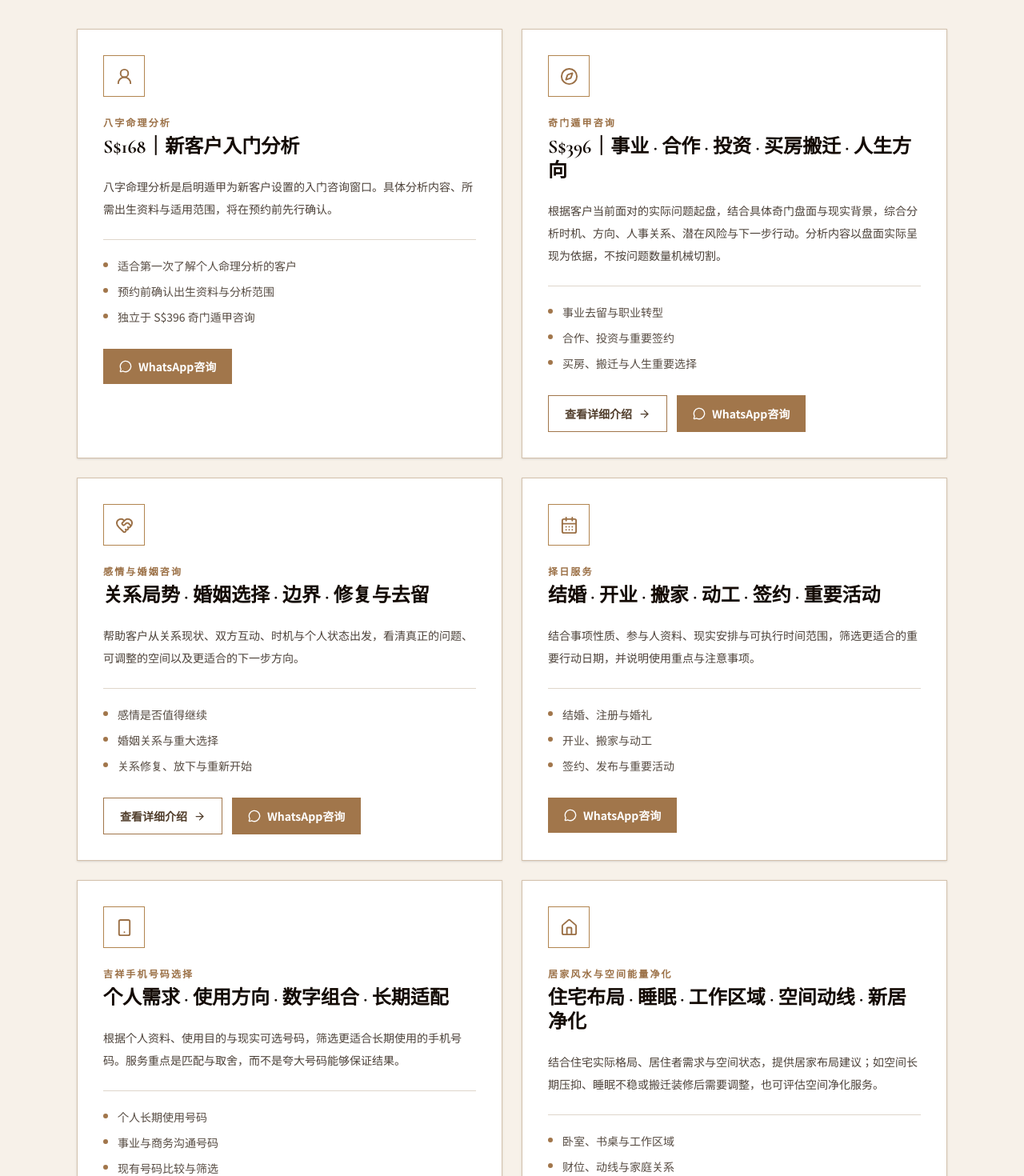
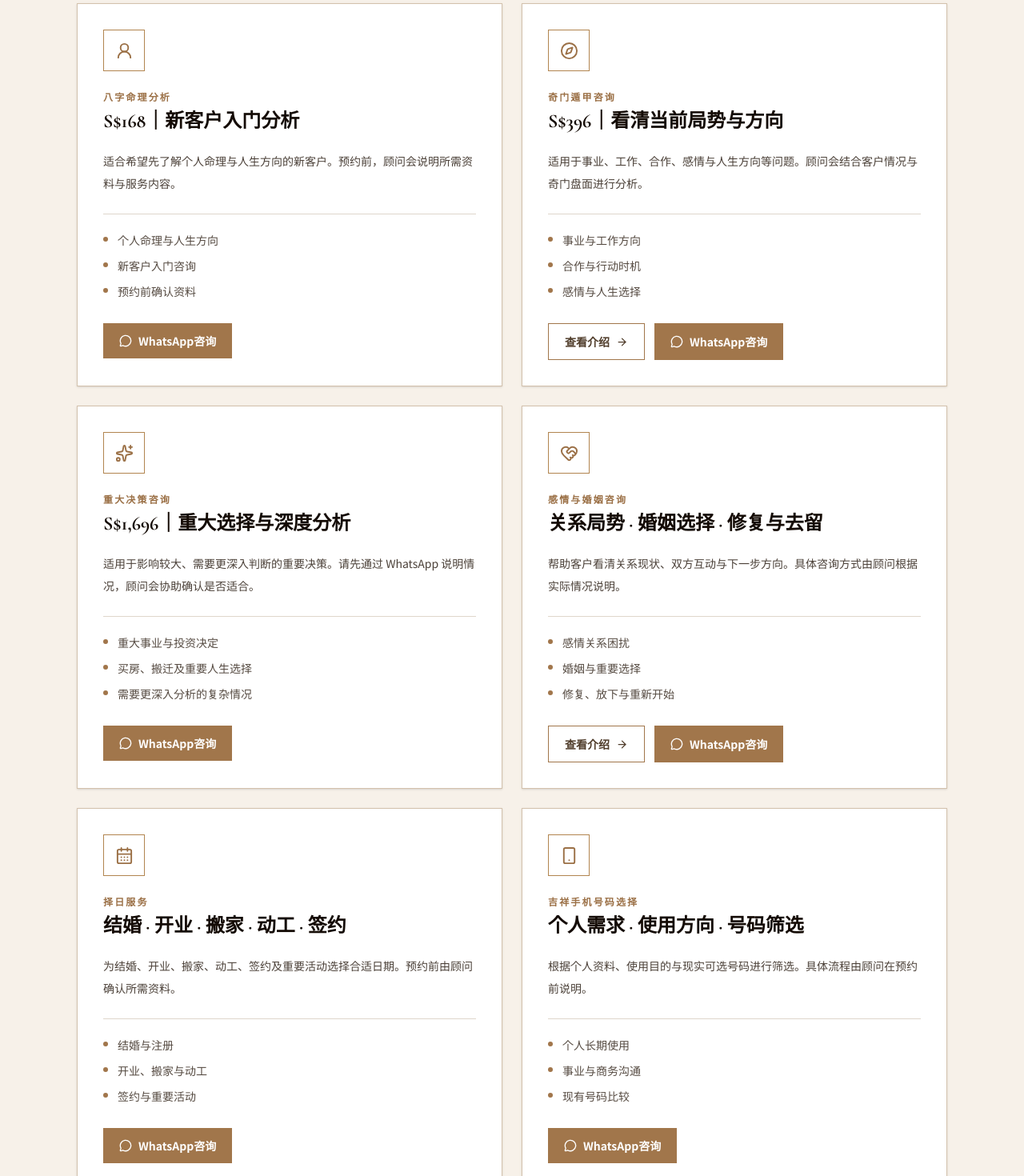
Before and after one commit to BODHIWONG/qmfeng-website, a Next.js app: page /personal-advisory in a window 1280 px wide. Shown: the part 900-2370 px from the top of the page at 80% size. Built offline with nearby package versions, Linux system fonts and the light colour scheme.

Commit message:
Add Major Decision Consultation and simplify personal service copy

```diff
--- a/components/personal-advisory-content.tsx
+++ b/components/personal-advisory-content.tsx
@@ -44,43 +44,50 @@ const services: PersonalService[] = [
     titleEn: "Bazi Analysis",
     focusZh: "S$168｜新客户入门分析",
     focusEn: "S$168 · Entry Analysis for New Clients",
-    bodyZh:
-      "八字命理分析是启明遁甲为新客户设置的入门咨询窗口。具体分析内容、所需出生资料与适用范围，将在预约前先行确认。",
-    bodyEn:
-      "Bazi Analysis is Qimen Strategy’s entry consultation window for new clients. The analysis scope, required birth information and suitability are confirmed before booking.",
-    examplesZh: ["适合第一次了解个人命理分析的客户", "预约前确认出生资料与分析范围", "独立于 S$396 奇门遁甲咨询"],
-    examplesEn: ["Suitable for clients new to personal Bazi analysis", "Birth information and scope confirmed before booking", "Separate from the S$396 Qi Men Dun Jia consultation"],
+    bodyZh: "适合希望先了解个人命理与人生方向的新客户。预约前，顾问会说明所需资料与服务内容。",
+    bodyEn: "An entry service for new clients who want to understand their personal Bazi and life direction. Required information and service details are explained before booking.",
+    examplesZh: ["个人命理与人生方向", "新客户入门咨询", "预约前确认资料"],
+    examplesEn: ["Personal Bazi and life direction", "Entry consultation for new clients", "Information confirmed before booking"],
     waText: "Hello Qimen Strategy, I would like to enquire about the S$168 Bazi Analysis.",
   },
   {
-    id: "major-decisions",
+    id: "qimen-consultation",
     icon: Compass,
     titleZh: "奇门遁甲咨询",
     titleEn: "Qi Men Dun Jia Consultation",
-    focusZh: "S$396｜事业 · 合作 · 投资 · 买房搬迁 · 人生方向",
-    focusEn: "S$396 · Career · Partnership · Investment · Property · Life Direction",
-    bodyZh:
-      "根据客户当前面对的实际问题起盘，结合具体奇门盘面与现实背景，综合分析时机、方向、人事关系、潜在风险与下一步行动。分析内容以盘面实际呈现为依据，不按问题数量机械切割。",
-    bodyEn:
-      "A consultation based on the Qi Men chart cast for the client’s current situation, integrating timing, direction, people dynamics, risk and practical next steps. The analysis follows what the chart presents rather than mechanically counting questions.",
-    examplesZh: ["事业去留与职业转型", "合作、投资与重要签约", "买房、搬迁与人生重要选择"],
-    examplesEn: ["Career and transition", "Partnership, investment and signing", "Property, relocation and major life choices"],
+    focusZh: "S$396｜看清当前局势与方向",
+    focusEn: "S$396 · Clarity on the Current Situation and Direction",
+    bodyZh: "适用于事业、工作、合作、感情与人生方向等问题。顾问会结合客户情况与奇门盘面进行分析。",
+    bodyEn: "Suitable for career, work, partnership, relationship and life-direction concerns. The consultant reviews the client’s situation together with the Qi Men chart.",
+    examplesZh: ["事业与工作方向", "合作与行动时机", "感情与人生选择"],
+    examplesEn: ["Career and work direction", "Partnerships and timing", "Relationship and life choices"],
     href: "/decision",
     waText: "Hello Qimen Strategy, I would like to enquire about the S$396 Qi Men Dun Jia consultation.",
+  },
+  {
+    id: "major-decision-consultation",
+    icon: Sparkles,
+    titleZh: "重大决策咨询",
+    titleEn: "Major Decision Consultation",
+    focusZh: "S$1,696｜重大选择与深度分析",
+    focusEn: "S$1,696 · Major Choices and In-Depth Analysis",
+    bodyZh: "适用于影响较大、需要更深入判断的重要决策。请先通过 WhatsApp 说明情况，顾问会协助确认是否适合。",
+    bodyEn: "For high-impact decisions that require deeper assessment. Briefly share the situation through WhatsApp and the consultant will confirm whether this service is suitable.",
+    examplesZh: ["重大事业与投资决定", "买房、搬迁及重要人生选择", "需要更深入分析的复杂情况"],
+    examplesEn: ["Major business and investment decisions", "Property, relocation and important life choices", "Complex situations requiring deeper analysis"],
+    waText: "Hello Qimen Strategy, I would like to enquire about the S$1,696 Major Decision Consultation. My situation is:",
   },
   {
     id: "relationship-marriage",
     icon: HeartHandshake,
     titleZh: "感情与婚姻咨询",
     titleEn: "Relationship & Marriage Advisory",
-    focusZh: "关系局势 · 婚姻选择 · 边界 · 修复与去留",
-    focusEn: "Relationship Dynamics · Marriage · Boundaries · Repair or Exit",
-    bodyZh:
-      "帮助客户从关系现状、双方互动、时机与个人状态出发，看清真正的问题、可调整的空间以及更适合的下一步方向。",
-    bodyEn:
-      "Private relationship advisory to clarify dynamics, boundaries, timing and the realistic next direction.",
-    examplesZh: ["感情是否值得继续", "婚姻关系与重大选择", "关系修复、放下与重新开始"],
-    examplesEn: ["Whether to continue", "Marriage and major choices", "Repair, release or restart"],
+    focusZh: "关系局势 · 婚姻选择 · 修复与去留",
+    focusEn: "Relationship Dynamics · Marriage · Repair or Exit",
+    bodyZh: "帮助客户看清关系现状、双方互动与下一步方向。具体咨询方式由顾问根据实际情况说明。",
+    bodyEn: "Private advisory to clarify relationship dynamics and the next direction. The consultant explains the suitable format based on the actual situation.",
+    examplesZh: ["感情关系困扰", "婚姻与重要选择", "修复、放下与重新开始"],
+    examplesEn: ["Relationship concerns", "Marriage and important choices", "Repair, release or restart"],
     href: "/relationship-clarity-reading-singapore",
     waText: "Hello Qimen Strategy, I would like to enquire about a private relationship or marriage consultation.",
   },
@@ -89,14 +96,12 @@ const services: PersonalService[] = [
     icon: CalendarDays,
     titleZh: "择日服务",
     titleEn: "Auspicious Date Selection",
-    focusZh: "结婚 · 开业 · 搬家 · 动工 · 签约 · 重要活动",
-    focusEn: "Marriage · Opening · Moving · Renovation · Signing · Key Events",
-    bodyZh:
-      "结合事项性质、参与人资料、现实安排与可执行时间范围，筛选更适合的重要行动日期，并说明使用重点与注意事项。",
-    bodyEn:
-      "Date selection based on the event, people involved, practical constraints and the available action window.",
-    examplesZh: ["结婚、注册与婚礼", "开业、搬家与动工", "签约、发布与重要活动"],
-    examplesEn: ["Marriage and registration", "Opening, moving and renovation", "Signing, launch and important events"],
+    focusZh: "结婚 · 开业 · 搬家 · 动工 · 签约",
+    focusEn: "Marriage · Opening · Moving · Renovation · Signing",
+    bodyZh: "为结婚、开业、搬家、动工、签约及重要活动选择合适日期。预约前由顾问确认所需资料。",
+    bodyEn: "Date selection for marriage, openings, moving, renovation, signing and important events. Required information is confirmed before booking.",
+    examplesZh: ["结婚与注册", "开业、搬家与动工", "签约与重要活动"],
+    examplesEn: ["Marriage and registration", "Opening, moving and renovation", "Signing and important events"],
     waText: "Hello Qimen Strategy, I would like to enquire about auspicious date selection.",
   },
   {
@@ -104,13 +109,11 @@ const services: PersonalService[] = [
     icon: Smartphone,
     titleZh: "吉祥手机号码选择",
     titleEn: "Mobile Number Selection",
-    focusZh: "个人需求 · 使用方向 · 数字组合 · 长期适配",
-    focusEn: "Personal Needs · Usage · Number Pattern · Long-Term Fit",
-    bodyZh:
-      "根据个人资料、使用目的与现实可选号码，筛选更适合长期使用的手机号码。服务重点是匹配与取舍，而不是夸大号码能够保证结果。",
-    bodyEn:
-      "Personalised mobile number selection based on the user, intended purpose and realistically available options, without exaggerated guarantees.",
-    examplesZh: ["个人长期使用号码", "事业与商务沟通号码", "现有号码比较与筛选"],
+    focusZh: "个人需求 · 使用方向 · 号码筛选",
+    focusEn: "Personal Needs · Usage · Number Selection",
+    bodyZh: "根据个人资料、使用目的与现实可选号码进行筛选。具体流程由顾问在预约前说明。",
+    bodyEn: "Selection based on personal information, intended use and realistically available numbers. The process is explained before booking.",
+    examplesZh: ["个人长期使用", "事业与商务沟通", "现有号码比较"],
     examplesEn: ["Long-term personal use", "Business communication", "Comparison of available numbers"],
     waText: "Hello Qimen Strategy, I would like to enquire about mobile number selection.",
   },
@@ -119,14 +122,12 @@ const services: PersonalService[] = [
     icon: Home,
     titleZh: "居家风水与空间能量净化",
     titleEn: "Residential Feng Shui & Space Clearing",
-    focusZh: "住宅布局 · 睡眠 · 工作区域 · 空间动线 · 新居净化",
-    focusEn: "Home Layout · Sleep · Work Area · Flow · Space Clearing",
-    bodyZh:
-      "结合住宅实际格局、居住者需求与空间状态，提供居家布局建议；如空间长期压抑、睡眠不稳或搬迁装修后需要调整，也可评估空间净化服务。",
-    bodyEn:
-      "Residential layout and space review for sleep, work areas, movement and overall support, with space clearing assessed where appropriate.",
-    examplesZh: ["卧室、书桌与工作区域", "财位、动线与家庭关系", "新居、装修后与长期压抑空间"],
-    examplesEn: ["Bedroom and work areas", "Flow, focus and family use", "New homes, post-renovation or heavy spaces"],
+    focusZh: "住宅布局 · 睡眠 · 工作区域 · 空间调整",
+    focusEn: "Home Layout · Sleep · Work Area · Space Alignment",
+    bodyZh: "适用于住宅布局、睡眠环境、工作区域与空间状态的评估。上门服务将根据物业情况另行确认。",
+    bodyEn: "For residential layout, sleep environment, work areas and space-condition review. On-site services are assessed separately according to the property.",
+    examplesZh: ["卧室与工作区域", "住宅布局与动线", "新居与空间净化"],
+    examplesEn: ["Bedroom and work areas", "Residential layout and flow", "New homes and space clearing"],
     waText: "Hello Qimen Strategy, I would like to enquire about residential Feng Shui or space clearing.",
   },
 ];
@@ -154,12 +155,12 @@ export default function PersonalAdvisoryContent() {
                 className="mt-6 text-4xl font-semibold leading-tight text-[#f4dfb0] md:text-6xl"
                 style={{ fontFamily: "var(--font-cormorant), var(--font-noto-serif), serif" }}
               >
-                {t("个人重大决策与生活优化咨询", "Personal Advisory for Important Life Decisions")}
+                {t("个人咨询与重大决策支持", "Personal Advisory & Major Decision Support")}
               </h1>
               <p className="mt-7 max-w-3xl text-base leading-8 text-white/72 md:text-lg">
                 {t(
-                  "启明遁甲决策智库为个人客户提供八字命理分析、奇门遁甲咨询、感情婚姻、择日、吉祥手机号码、居家风水布局与空间能量净化服务。所有服务以实际问题与现实条件为基础，帮助你选择适合的分析入口。",
-                  "Qimen Strategy provides Bazi Analysis, Qi Men Dun Jia consultation, relationship and marriage advisory, auspicious date selection, mobile number selection, residential Feng Shui and space clearing. Each service is grounded in the client’s actual situation and practical needs."
+                  "启明遁甲为个人客户提供八字命理分析、奇门遁甲咨询、重大决策咨询、感情婚姻、择日、手机号码选择、居家风水与空间净化服务。请先说明情况，顾问会协助匹配适合的服务。",
+                  "Qimen Strategy provides Bazi Analysis, Qi Men Dun Jia consultation, Major Decision Consultation, relationship and marriage advisory, date selection, mobile number selection, residential Feng Shui and space clearing. Share the situation first and the consultant will help match the appropriate service."
                 )}
               </p>
 
@@ -171,13 +172,13 @@ export default function PersonalAdvisoryContent() {
 
               <div className="mt-9 flex flex-col gap-4 sm:flex-row sm:flex-wrap">
                 <a
-                  href={whatsappLink("Hello Qimen Strategy, I would like to enquire about a personal advisory service.")}
+                  href={whatsappLink("Hello Qimen Strategy, I would like to enquire about a personal advisory service. My situation is:")}
                   target="_blank"
                   rel="noopener noreferrer"
                   className="inline-flex items-center justify-center gap-3 bg-[#d6ad63] px-7 py-4 text-sm font-bold uppercase tracking-[0.12em] text-black hover:bg-[#f4dfb0]"
                 >
                   <MessageCircle size={18} />
-                  {t("说明你的咨询需求", "Share Your Enquiry")}
+                  {t("WhatsApp咨询", "WhatsApp Consultation")}
                 </a>
                 <a
                   href="#personal-services"
@@ -198,7 +199,7 @@ export default function PersonalAdvisoryContent() {
                 {t("个人咨询服务范围", "Personal Advisory Services")}
               </p>
               <h2 className="mt-4 text-3xl font-bold leading-tight md:text-5xl" style={{ fontFamily: "var(--font-cormorant), var(--font-noto-serif), serif" }}>
-                {t("根据问题性质，选择最适合的咨询入口", "Choose the Service That Matches the Actual Issue")}
+                {t("先了解服务，再由顾问协助匹配", "Understand the Services, Then Let the Consultant Help Match")}
               </h2>
             </div>
 
@@ -225,7 +226,7 @@ export default function PersonalAdvisoryContent() {
                     <div className="mt-7 flex flex-col gap-3 sm:flex-row sm:flex-wrap">
                       {service.href && (
                         <Link href={service.href} className="inline-flex items-center justify-center gap-2 border border-[oklch(0.60_0.08_65)] px-5 py-3 text-sm font-bold text-[oklch(0.38_0.04_65)] hover:bg-[oklch(0.60_0.08_65)] hover:text-white">
-                          {t("查看详细介绍", "View Details")}
+                          {t("查看介绍", "View Details")}
                           <ArrowRight size={15} />
                         </Link>
                       )}
@@ -268,8 +269,8 @@ export default function PersonalAdvisoryContent() {
               <h2 className="mt-5 text-2xl font-semibold text-[#f4dfb0]">{t("预约前准备", "Before Booking")}</h2>
               <p className="mt-4 text-sm leading-7 text-white/62">
                 {t(
-                  "请先简要说明你需要解决的问题、相关背景、希望作出决定的时间；涉及住宅空间时，请准备地址、户型、面积、平面图或现场照片。",
-                  "Briefly share the issue, relevant background and decision timeline. For residential matters, prepare the address, property type, size, floor plan or relevant photos."
+                  "请先通过 WhatsApp 简要说明目前的情况。顾问会进一步说明适合的服务、咨询方式与所需资料。",
+                  "Briefly share the current situation through WhatsApp. The consultant will explain the suitable service, consultation format and required information."
                 )}
               </p>
             </div>
@@ -280,17 +281,17 @@ export default function PersonalAdvisoryContent() {
           <div className="container mx-auto max-w-4xl">
             <Sparkles className="mx-auto text-[#d6ad63]" size={28} />
             <h2 className="mt-6 text-3xl font-semibold text-[#f4dfb0] md:text-5xl" style={{ fontFamily: "var(--font-cormorant), var(--font-noto-serif), serif" }}>
-              {t("先说明你的真实需要，再匹配适合的服务", "Share the Real Need First, Then Match the Right Service")}
+              {t("先说明情况，再匹配适合的服务", "Share the Situation First, Then Match the Right Service")}
             </h2>
             <p className="mx-auto mt-5 max-w-2xl text-base leading-8 text-white/65">
               {t(
-                "你不需要先判断自己属于哪一种服务。通过WhatsApp简要说明情况，我们会先确认问题范围、咨询方式与所需资料。",
-                "You do not need to identify the service category yourself. Share the situation by WhatsApp and we will first confirm the scope, format and information required."
+                "不确定适合哪一种咨询，也可以直接联系我们。顾问会根据实际情况进一步说明。",
+                "You may contact us directly even if you are unsure which service fits. The consultant will explain the next step based on the actual situation."
               )}
             </p>
-            <a href={whatsappLink("Hello Qimen Strategy, I would like to enquire about a personal advisory service. My main concern is:")} target="_blank" rel="noopener noreferrer" className="mt-8 inline-flex items-center justify-center gap-3 bg-[#d6ad63] px-8 py-4 text-sm font-bold uppercase tracking-[0.12em] text-black hover:bg-[#f4dfb0]">
-              <UserRound size={18} />
-              {t("联系启明老师", "Contact Mr.Qiming")}
+            <a href={whatsappLink("Hello Qimen Strategy, I would like to enquire about a personal advisory service. My situation is:")} target="_blank" rel="noopener noreferrer" className="mt-8 inline-flex items-center justify-center gap-3 bg-[#d6ad63] px-8 py-4 text-sm font-bold uppercase tracking-[0.12em] text-black hover:bg-[#f4dfb0]">
+              <MessageCircle size={18} />
+              {t("WhatsApp咨询", "WhatsApp Consultation")}
             </a>
           </div>
         </section>
```
